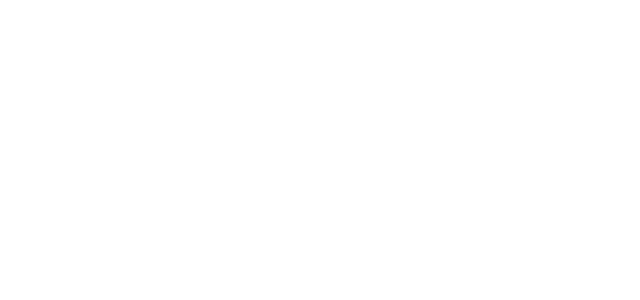
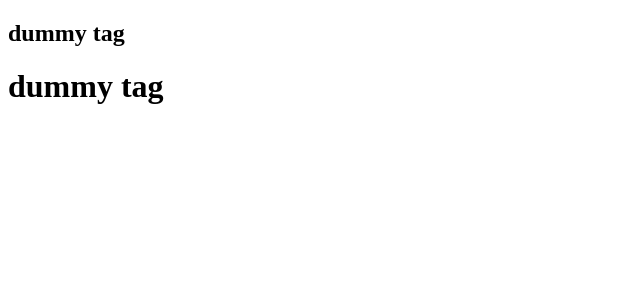
Before and after one commit to Utility-Solution-Technology/hibah-hewan-apps-frontend, a React (Create React App) app: page / in a window 1280 px wide. Shown: the top 300 px of the page, without its empty margins (0-640 px from the left). Built offline with nearby package versions, Linux system fonts and the light colour scheme.

Commit message:
create eslint config

```diff
--- a/src/Navbar.jsx
+++ b/src/Navbar.jsx
@@ -1,11 +1,11 @@
-import React from "react";
-import { Outlet } from "react-router-dom";
+import React from 'react';
+import { Outlet } from 'react-router-dom';
 
 function Navbar() {
   return (
     <header>
       <nav>
-
+        <h1>dummy tag</h1>
       </nav>
       <Outlet />
     </header>
--- a/src/index.js
+++ b/src/index.jsx
@@ -8,7 +8,7 @@
 root.render(
   <React.StrictMode>
     <App />
-  </React.StrictMode>
+  </React.StrictMode>,
 );
 
 // If you want to start measuring performance in your app, pass a function
--- a/src/pages/Home.jsx
+++ b/src/pages/Home.jsx
@@ -1,9 +1,9 @@
-import React from "react";
+import React from 'react';
 
 function Home() {
   return (
     <main>
-
+      <h1>dummy tag</h1>
     </main>
   );
 }
--- a/src/pages/NoPage.jsx
+++ b/src/pages/NoPage.jsx
@@ -1,4 +1,4 @@
-import React from "react";
+import React from 'react';
 
 function NoPage() {
   return (
--- a/src/reportWebVitals.js
+++ b/src/reportWebVitals.js
@@ -1,6 +1,8 @@
-const reportWebVitals = onPerfEntry => {
+const reportWebVitals = (onPerfEntry) => {
   if (onPerfEntry && onPerfEntry instanceof Function) {
-    import('web-vitals').then(({ getCLS, getFID, getFCP, getLCP, getTTFB }) => {
+    import('web-vitals').then(({
+      getCLS, getFID, getFCP, getLCP, getTTFB,
+    }) => {
       getCLS(onPerfEntry);
       getFID(onPerfEntry);
       getFCP(onPerfEntry);
```
Also changed, not shown: package.json (+8 -0 lines), src/App.jsx (renamed from src/App.js, +5 -5 lines), .eslintrc.json (added), 1 other file (tests, documents, lock files or other folders).
